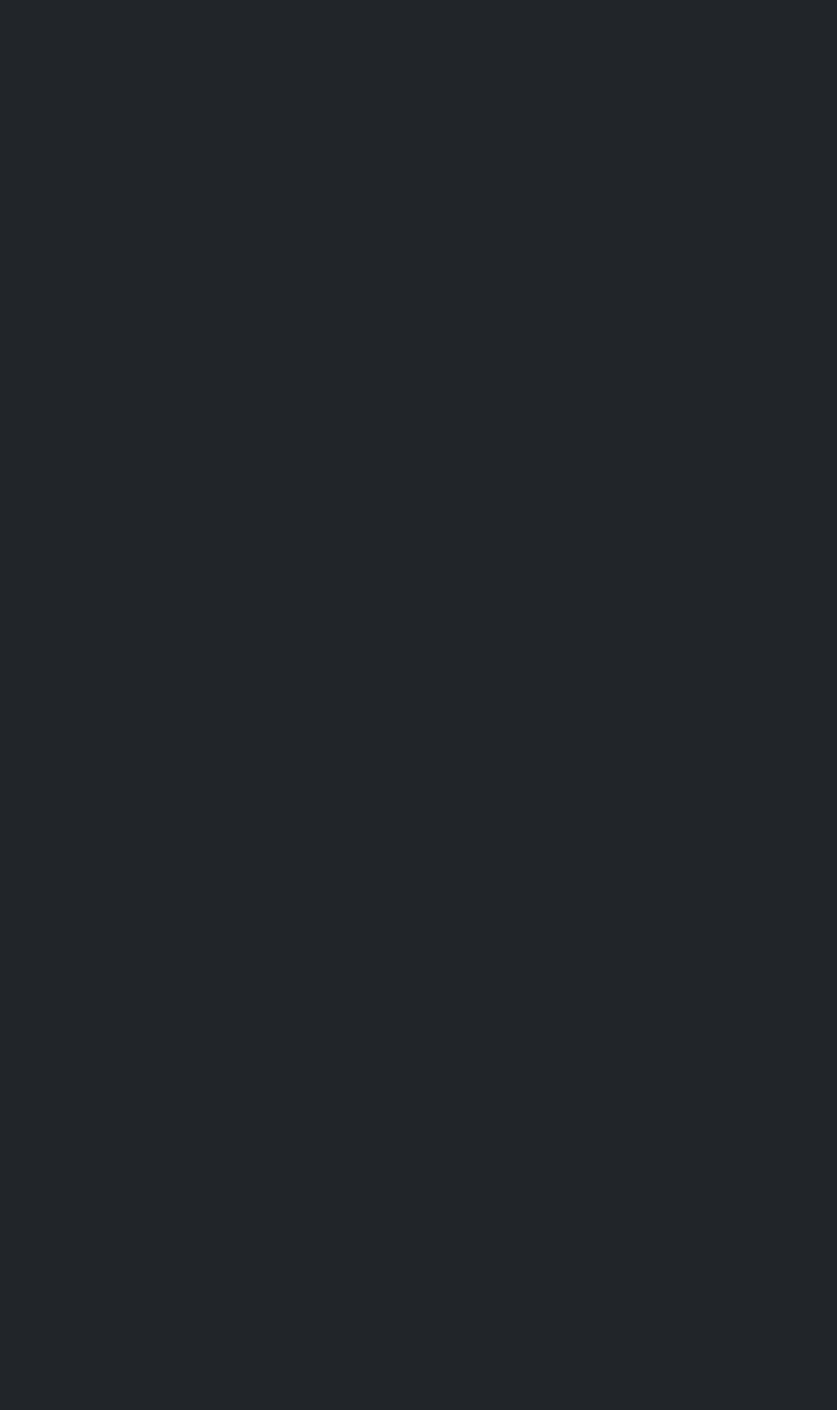
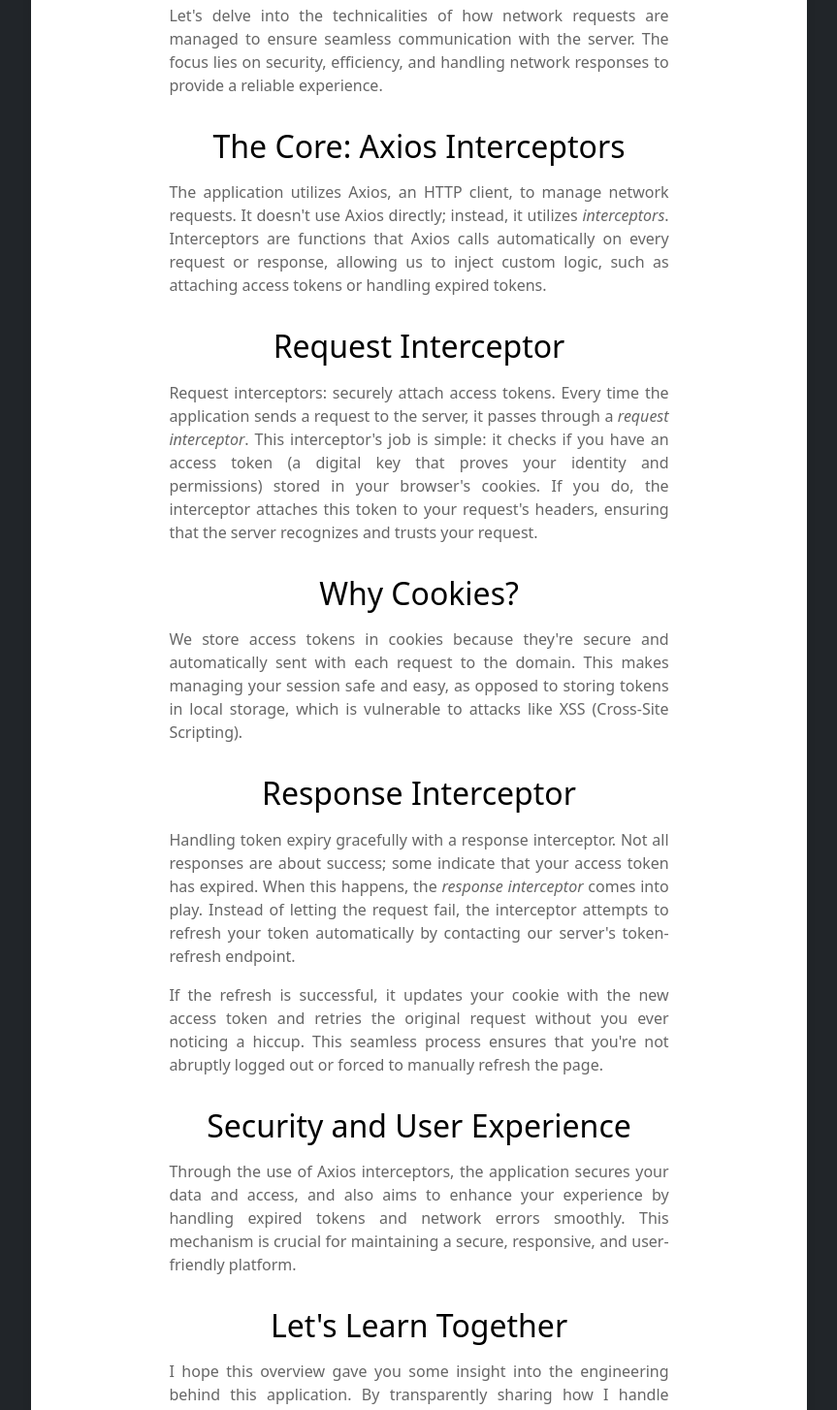
Before and after one commit to anthonynarine/AuthFlow, a React (Create React App) app in the folder react-auth/: page /features in a window 1280 px wide. Before the commit this address had no page. Shown: the part 140-1594 px from the top of the page at 97% size, without its empty margins (208-1071 px from the left). Before the commit the page ends 800 px from the top, so only its background shows below. Built offline with nearby package versions, Linux system fonts and the light colour scheme.

Commit message:
Added a features page to explain axios interceptors

```diff
--- a/react-auth/src/App.js
+++ b/react-auth/src/App.js
@@ -1,6 +1,7 @@
 import { Route, Routes } from "react-router-dom";
 import { LoginPage } from "./components/login/LoginPage";
 import { RegisterPage } from "./components/register/RegisterPage";
+import { Features } from "./components/app-features/Features";
 import HomePage from "./components/home/HomePage";
 import "./App.css"
 
@@ -11,7 +12,8 @@
       <Routes>
         <Route path="/" element={<HomePage />} />
         <Route path="/login" element={<LoginPage />} />
-        <Route path="/Register" element={<RegisterPage />} />
+        <Route path="/register" element={<RegisterPage />} />
+        <Route path="/features" element={<Features />} />
       </Routes>
     </>
   );
--- a/react-auth/src/components/Home/HomePage.jsx
+++ b/react-auth/src/components/Home/HomePage.jsx
@@ -51,7 +51,7 @@
               Home
             </a>
             <a className="nav-link fw-bold py-1 px-3 white-text" href="#">
-              Features
+            <Link to="/features" className="nav-link fw-bold py-1 px-3 white-text">Features</Link>
             </a>
             <a className="nav-link fw-bold py-1 px-3 white-text" href="#">
               Contact
--- /dev/null
+++ b/react-auth/src/components/app-features/Features.css
@@ -0,0 +1,34 @@
+/* Features.css */
+.features-container {
+    color: #333; /* Dark gray for better readability */
+    background-color: #fff; /* White background for a clean look */
+    max-width: 800px; /* Restricts content width for better readability */
+    margin: 3rem auto; /* Centers the container with margin top and bottom */
+    padding: 2rem; /* Adds padding inside the container */
+    box-shadow: 0 0 10px rgba(0,0,0,0.1); /* Soft shadow for a subtle depth */
+    border-radius: 8px; /* Slightly rounded corners for a modern look */
+  }
+
+  .features-container h1, .features-container h2 {
+    color: #000; /* A subtle blue for headings */
+    text-align: center;
+    margin-bottom: 1rem;
+  }
+
+  .features-container p {
+    color: #666; /* Lighter text color for paragraphs */
+    text-align: justify; /* Justify align paragraph text for a classic look */
+    padding: 0 15%; /* Adjusted padding for narrower text lines */
+    margin-bottom: 1rem;
+  }
+
+  .features-container section {
+    margin-bottom: 2rem; /* Increase spacing between sections for better visual separation */
+  }
+
+  /* For small screens, reduce padding in paragraphs for better space utilization */
+  @media (max-width: 768px) {
+    .features-container p {
+      padding: 0 5%;
+    }
+  }
--- /dev/null
+++ b/react-auth/src/components/app-features/Features.jsx
@@ -0,0 +1,46 @@
+import React from 'react';
+import './Features.css'; // Ensure this path is correct
+
+export const Features = () => {
+  return (
+    <div className="features-container">
+      <h1>Network Requests</h1>
+
+      <section>
+        <p>Let's delve into the technicalities of how network requests are managed to ensure seamless communication with the server. The focus lies on security, efficiency, and handling network responses to provide a reliable experience.</p>
+      </section>
+
+      <section>
+        <h2>The Core: Axios Interceptors</h2>
+        <p>The application utilizes Axios, an HTTP client, to manage network requests. It doesn't use Axios directly; instead, it utilizes <em>interceptors</em>. Interceptors are functions that Axios calls automatically on every request or response, allowing us to inject custom logic, such as attaching access tokens or handling expired tokens.</p>
+      </section>
+
+      <section>
+        <h2>Request Interceptor</h2>
+        <p> Request interceptors: securely attach access tokens. Every time the application sends a request to the server, it passes through a <em>request interceptor</em>. This interceptor's job is simple: it checks if you have an access token (a digital key that proves your identity and permissions) stored in your browser's cookies. If you do, the interceptor attaches this token to your request's headers, ensuring that the server recognizes and trusts your request.</p>
+      </section>
+
+      <section>
+        <h2>Why Cookies?</h2>
+        <p>We store access tokens in cookies because they're secure and automatically sent with each request to the domain. This makes managing your session safe and easy, as opposed to storing tokens in local storage, which is vulnerable to attacks like XSS (Cross-Site Scripting).</p>
+      </section>
+
+      <section>
+        <h2>Response Interceptor</h2>
+        <p>Handling token expiry gracefully with a response interceptor. Not all responses are about success; some indicate that your access token has expired. When this happens, the <em>response interceptor</em> comes into play. Instead of letting the request fail, the interceptor attempts to refresh your token automatically by contacting our server's token-refresh endpoint.</p>
+        <p>If the refresh is successful, it updates your cookie with the new access token and retries the original request without you ever noticing a hiccup. This seamless process ensures that you're not abruptly logged out or forced to manually refresh the page.</p>
+      </section>
+
+      <section>
+        <h2>Security and User Experience</h2>
+        <p>Through the use of Axios interceptors, the application secures your data and access, and also aims to enhance your experience by handling expired tokens and network errors smoothly. This mechanism is crucial for maintaining a secure, responsive, and user-friendly platform.</p>
+      </section>
+
+      <section>
+        <h2>Let's Learn Together</h2>
+        <p>I hope this overview gave you some insight into the engineering behind this application. By transparently sharing how I handle network requests, my goal is to not only inform you but also inspire trust and confidence.</p>
+        <p>Thank you for taking the time to learn about the inner workings of this application. Security and user experience are my top priorities, I am committed to continuously improving both.</p>
+      </section>
+    </div>
+  );
+};
```
